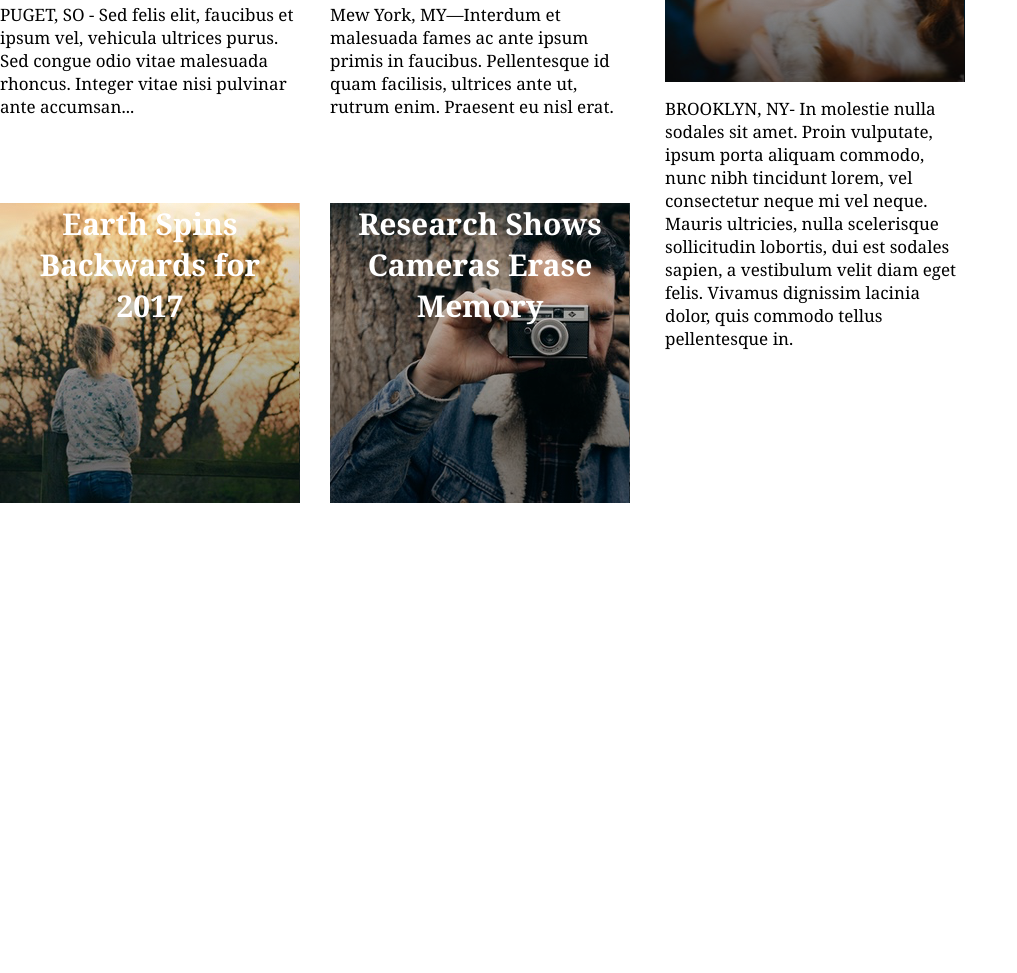
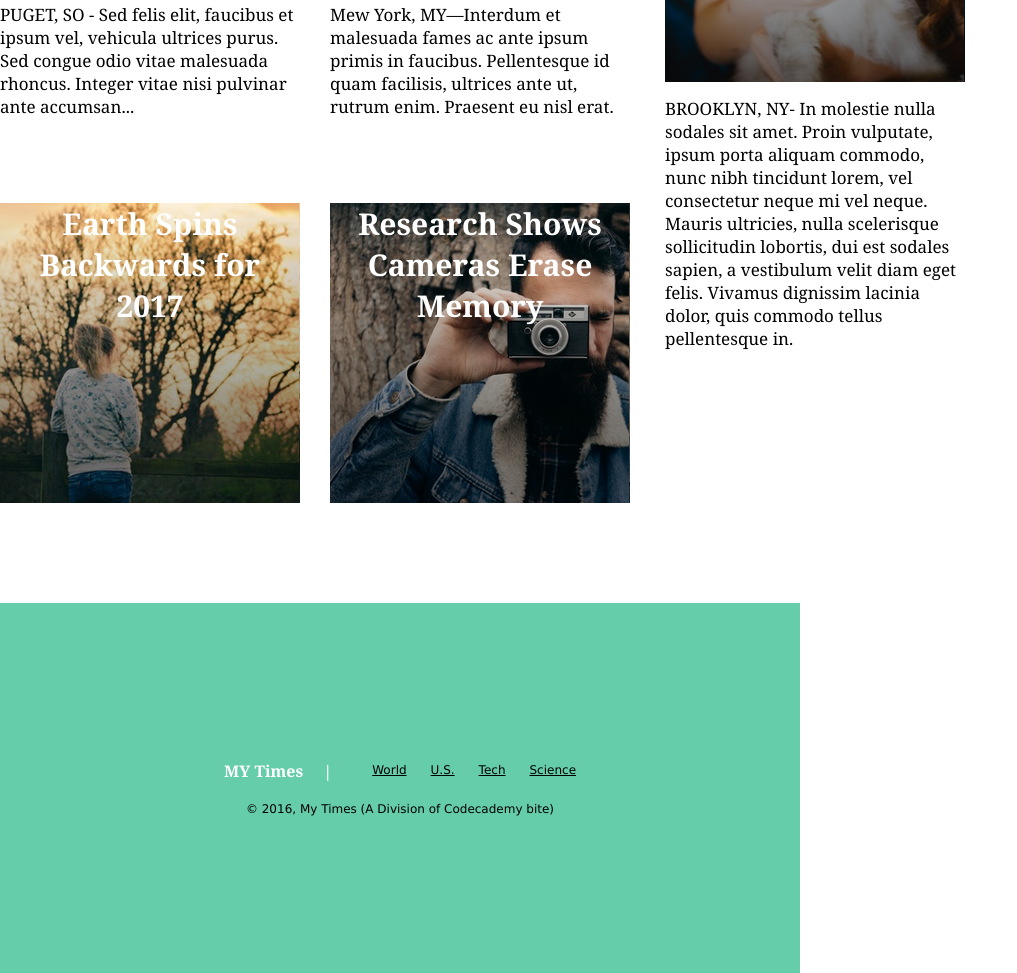
Before and after one commit to ckimball875/MyTimes, a plain HTML site: page index.html in a window 1280 px wide. Shown: the part 878-1851 px from the top of the page, without its empty margins (0-1017 px from the left). Before the commit the page ends 1451 px from the top, so only its background shows below. Drawn offline with Linux system fonts and the light colour scheme.

Commit message:
Got step 7 sorta done

```diff
--- a/index.html
+++ b/index.html
@@ -28,6 +28,7 @@
         </span>
       </nav>
     </header>
+    <div class="newsAndFooter">
       <div class="news">
         <div class="left column">
           <div class="containingImage imageMain height300 left">
@@ -105,5 +106,35 @@
             </div>
         </div>
       </div>
+      <footer>
+        <div class="topLine">
+          <div class="myTimes">
+            <p>MY Times</p>
+          </div>
+          <div class="myTimes">
+            <p>|</p>
+          </div>
+          <div class="navigation">
+            <nav>
+              <span>
+                <p><a href="https://en.wikipedia.org/wiki/World">World</a></p>
+              </span>
+              <span>
+                <p><a href="https://en.wikipedia.org/wiki/United_States">U.S.</a></p>
+              </span>
+              <span>
+                <p><a href="https://en.wikipedia.org/wiki/Tech">Tech</a></p>
+              </span>
+              <span>
+                <p><a href="https://en.wikipedia.org/wiki/Science">Science</a></p>
+              </span>
+            </nav>
+          </div>
+        </div>
+        <div>
+          <p>&copy 2016, My Times (A Division of Codecademy bite)</p>
+        </div>
+      </footer>
+    </div>
   </body>
 </html>
--- a/resources/css/style.css
+++ b/resources/css/style.css
@@ -1,6 +1,10 @@
 html, body {
   margin: 0px;
   padding: 0px;
+}
+
+body {
+  z-index: 10;
 }
 
 header {
@@ -17,9 +21,6 @@ header {
   font-weight: bold;
   padding-bottom: 10px;
   border-bottom: solid 1px black;
-}
-body {
-  z-index: 10;
 }
 
 header p {
@@ -53,11 +54,19 @@ span a {
 }
 
 .news {
+  position: relative;
   display: flex;
+  flex-direction: row;
   justify-content: flex-start;
   width: 1285px;
   margin-top: 70px;
+  padding-bottom: 400px;
   padding-top: 40px;
+}
+
+.newsAndFooter {
+  display: flex;
+  flex-direction: column;
 }
 
 .column {
@@ -184,3 +193,48 @@ p {
   font-size: 40px;
   color: white;
 }
+
+footer {
+  position: absolute;
+  left: 0;
+  bottom: 0;
+  height: 370px;
+  width: 800px;
+  display: flex;
+  flex-direction: column;
+  justify-content: center;
+  align-items: center;
+  background-color: MediumAquamarine;
+}
+
+footer .topLine {
+  display: flex;
+  flex-direction: row;
+  justify-content: center;
+  margin-bottom: 20px;
+}
+
+.myTimes {
+  display: inline-block;
+  margin-right: 20px;
+}
+
+.myTimes p {
+  font-family: Georgia;
+  font-size: 16px;
+  font-weight: bold;
+  color: white;
+}
+
+footer .navigation {
+  margin-right: 0px;
+}
+
+footer .navigation span {
+  margin-left: 20px;
+}
+
+footer p {
+  font-family: Verdana;
+  font-size: 12px;
+}
```
Lines whose indentation alone changed are shown as unchanged.
